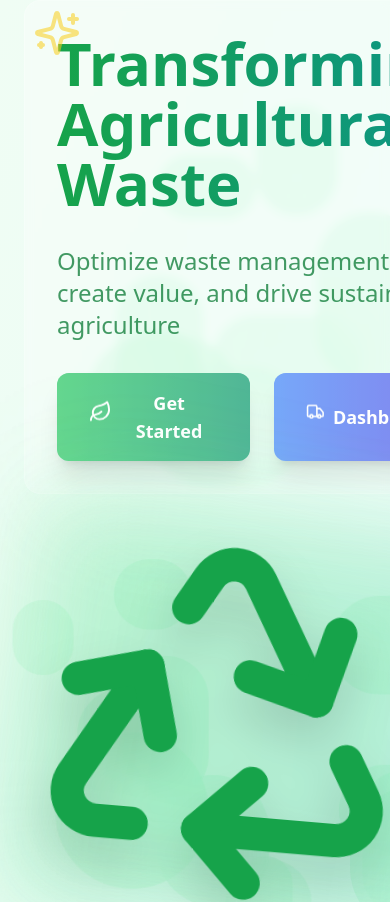
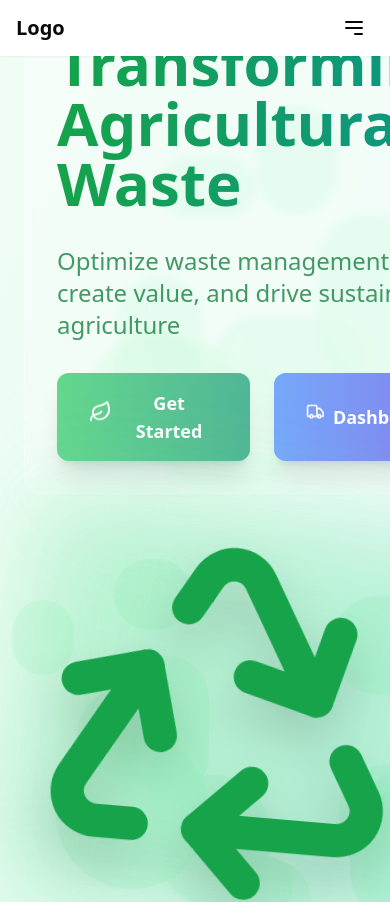
Before and after one commit to CodeXtend/knowcode_protobuf_frontend, a React (Create React App) app: page / in a window 390 px wide. Shown: the top 902 px of the page. Built offline with nearby package versions, Linux system fonts and the light colour scheme.

Commit message:
fix: update the file name

```diff
--- a/package.json
+++ b/package.json
@@ -3,6 +3,7 @@
   "version": "0.1.0",
   "private": true,
   "dependencies": {
+    "@auth0/auth0-react": "^2.3.0",
     "@fontsource/inter": "^5.1.1",
     "class-variance-authority": "^0.7.1",
     "clsx": "^2.1.1",
--- a/src/App.js
+++ b/src/App.js
@@ -1,18 +1,21 @@
-import React from 'react';
-import { BrowserRouter as Router, Routes, Route } from 'react-router-dom';
-import FarmerProductCard from './pages/card';
-import Landing from './pages/landing';
+import React from "react";
+import { BrowserRouter as Router, Routes, Route } from "react-router-dom";
+import FarmerProductCard from "./pages/card";
+import Landing from "./pages/landing";
+import TopNavigation from "./components/TopNavigation";
 
 function App() {
   return (
     <div className="App">
       <Router>
-        <Routes>
-          <Route path='/' element={<Landing/>} />
-          <Route path='/card' element={<FarmerProductCard />} />
-        </Routes>
+        <>
+          <TopNavigation />
+          <Routes>
+            <Route path="/" element={<Landing />} />
+            <Route path="/card" element={<FarmerProductCard />} />
+          </Routes>
+        </>
       </Router>
-
     </div>
   );
 }
--- /dev/null
+++ b/src/components/TopNavigation.js
@@ -0,0 +1,24 @@
+import React from 'react';
+import { Link } from 'react-router-dom';
+
+const TopNavigation = () => {
+  return (
+    <nav className="fixed top-0 left-0 w-full bg-white dark:bg-dark-background shadow-sm z-50 md:hidden">
+      <div className="flex items-center justify-between px-4 h-14">
+        <Link to="/" className="flex items-center">
+          <span className="text-xl font-semibold dark:text-white">Logo</span>
+        </Link>
+
+        <div className="flex items-center space-x-4">
+          <button className="p-2 rounded-full hover:bg-gray-100 dark:hover:bg-gray-800">
+            <svg xmlns="http://www.w3.org/2000/svg" className="h-6 w-6 dark:text-white" fill="none" viewBox="0 0 24 24" stroke="currentColor">
+              <path strokeLinecap="round" strokeLinejoin="round" strokeWidth={2} d="M4 6h16M4 12h16m-7 6h7" />
+            </svg>
+          </button>
+        </div>
+      </div>
+    </nav>
+  );
+};
+
+export default TopNavigation;
```
Also changed, not shown: src/components/cardui.js (renamed from src/components/cardui.jsx), src/components/landing_sec1.js (renamed from src/components/landing_sec1.jsx), src/components/landing_sec2.js (renamed from src/components/landing_sec2.jsx), src/components/landing_sec3.js (renamed from src/components/landing_sec3.jsx), src/components/landing_sec4.js (renamed from src/components/landing_sec4.jsx), src/components/landing_sec5.js (renamed from src/components/landing_sec5.jsx), src/pages/card.js (renamed from src/pages/card.jsx), src/pages/landing.js (renamed from src/pages/landing.jsx), 1 other file (tests, documents, lock files or other folders).
